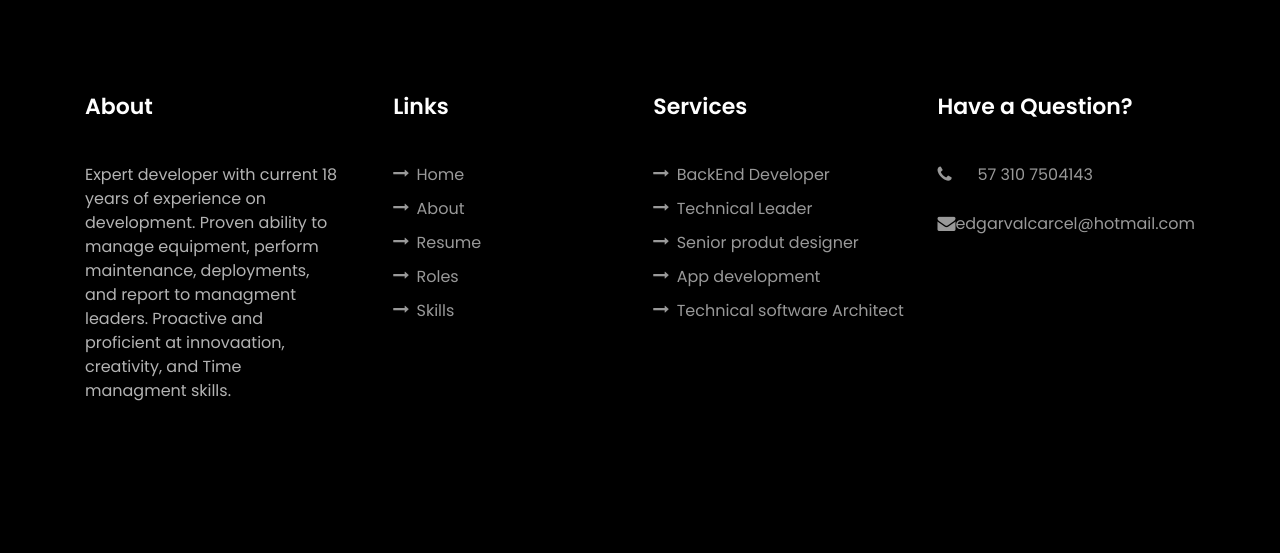
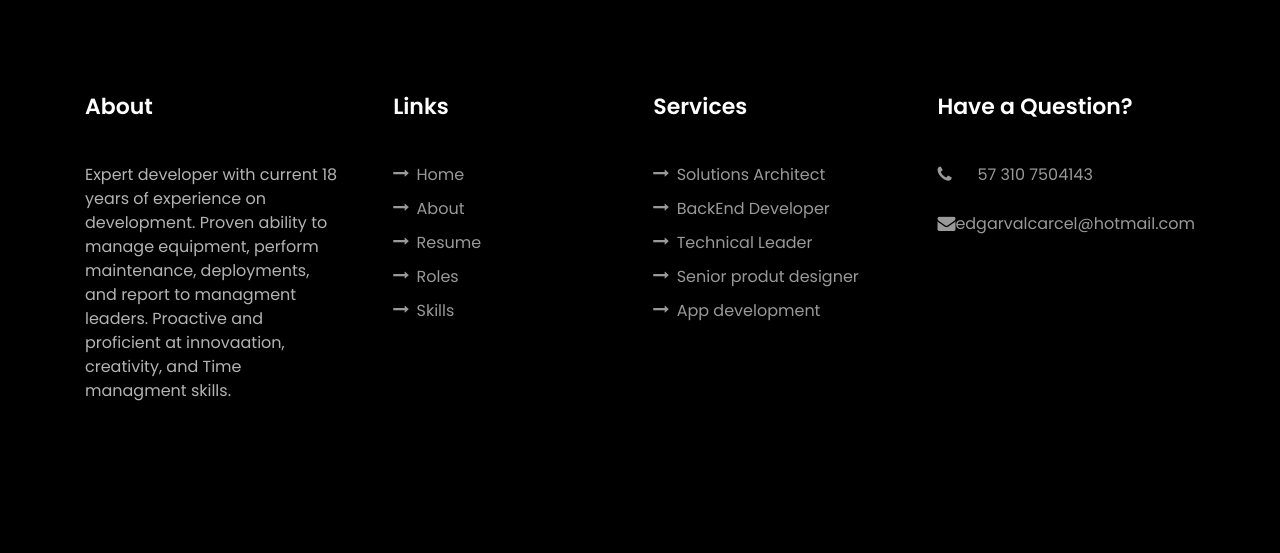
Before and after one commit to edgarvalcarcel/Resume, a plain HTML site: page index.html in a window 1280 px wide. Shown: the part 9047-9600 px from the top of the page. Drawn offline with Linux system fonts and the light colour scheme; animation ran at ten frames a second; files whose address does not match are found by name.

Commit message:
change services updated

```diff
--- a/index.html
+++ b/index.html
@@ -776,11 +776,11 @@
              <div class="ftco-footer-widget mb-4">
               <h2 class="ftco-heading-2">Services</h2>
               <ul class="list-unstyled">
+				<li><a href="#services-section"><span class="icon-long-arrow-right mr-2"></span>Solutions Architect</a></li>
                 <li><a href="#services-section"><span class="icon-long-arrow-right mr-2"></span>BackEnd Developer</a></li>
                 <li><a href="#services-section"><span class="icon-long-arrow-right mr-2"></span>Technical Leader</a></li>
                 <li><a href="#services-section"><span class="icon-long-arrow-right mr-2"></span>Senior produt designer</a></li>
                 <li><a href="#services-section"><span class="icon-long-arrow-right mr-2"></span>App development</a></li>
-                <li><a href="#services-section"><span class="icon-long-arrow-right mr-2"></span>Technical software Architect</a></li>
               </ul>
             </div>
           </div>
```
